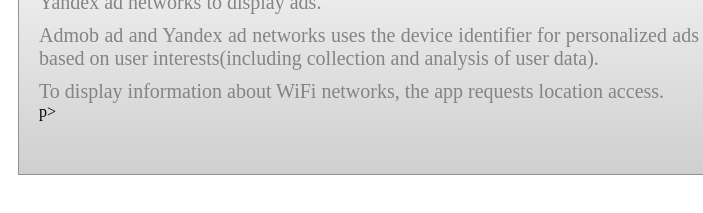
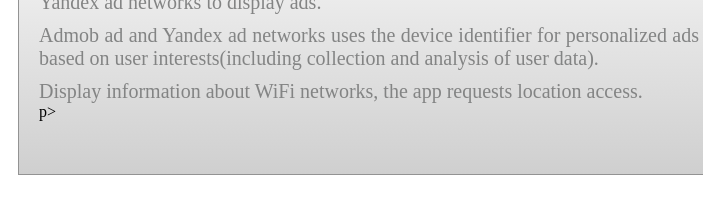
Before and after one commit to feedbackiptv/feedbackiptv.github.io, a plain HTML site: page wifi_change_channel_privacy_policy.html in a window 1280 px wide. Shown: the part 367-580 px from the top of the page, 262-965 px from the left. Drawn offline with Linux system fonts and the light colour scheme.

Commit message:
Update wifi_change_channel_privacy_policy.html

```diff
--- a/wifi_change_channel_privacy_policy.html
+++ b/wifi_change_channel_privacy_policy.html
@@ -56,7 +56,7 @@
 <div class="cont">
 <p>WiFi network with WIFI change channel application uses the AdMob ad and Yandex ad networks to display ads.</p>
 <p class="space">Admob ad and Yandex ad networks uses the device identifier for personalized ads based on user interests(including collection and analysis of user data).</p>
-<p class="space">To display information about WiFi networks, the app requests location access.</p>p>
+<p class="space">Display information about WiFi networks, the app requests location access.</p>p>
 </div>
 </div>
 </body>
```
